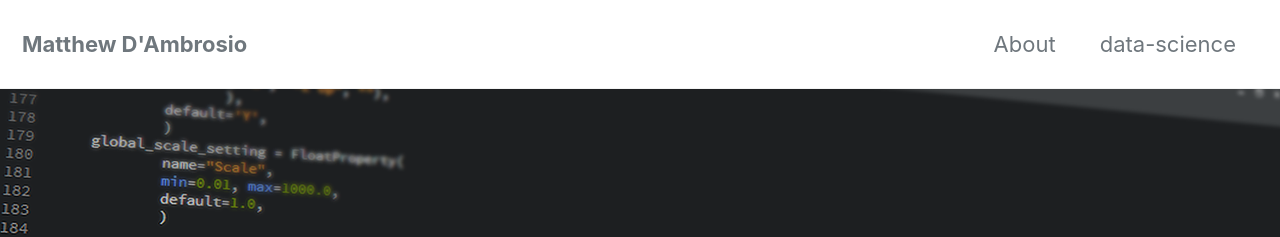
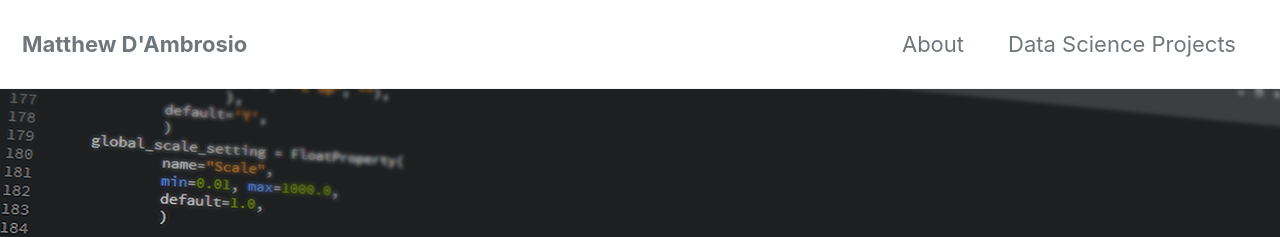
Before and after one commit to DambrosiCode/DambrosiCode.github.io, a Jekyll site: the page built from index.html, in a window 1280 px wide and 900 px high. Shown: the top 237 px of the window. Built offline with Jekyll 4.4.1, drawn with Linux system fonts in a browser that asks for light colours; cached includes are drawn as plain includes; nearby versions of some CDN libraries; the list of posts is cut into pages by our own code.

Commit message:
navigation

```diff
--- a/_data/navigation.yml
+++ b/_data/navigation.yml
@@ -2,5 +2,5 @@
 main:
   - title: "About"
     url: /about/
-  - title: "data-science"
-    url: /Data Science/
+  - title: "Data Science Projects"
+    url: /data-science/
```
